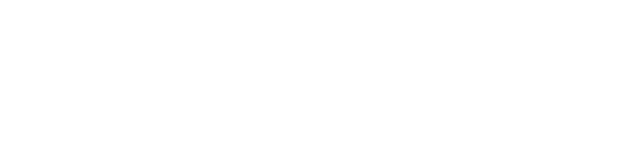
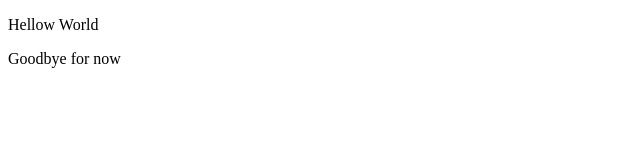
Before and after one commit to avezam615/fall-2020-first-project, a plain HTML site: page index.html in a window 1280 px wide. Shown: the whole page, without its empty margins (0-640 px from the left). Drawn offline with Linux system fonts and the light colour scheme.

Commit message:
updated index.html, changed title, updated content

```diff
--- a/index.html
+++ b/index.html
@@ -3,9 +3,10 @@
 <head>
     <meta charset="UTF-8">
     <meta name="viewport" content="width=device-width, initial-scale=1.0">
-    <title>My Friust Git Project</title>
+    <title>This is a new title</title>
 </head>
 <body>
-
+    <p>Hellow World</p>
+    <p>Goodbye for now</p>
 </body>
 </html>
```
